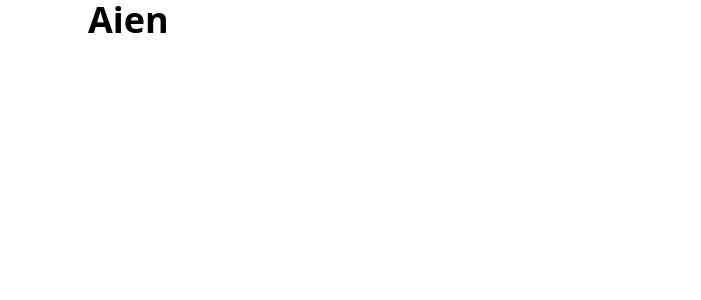
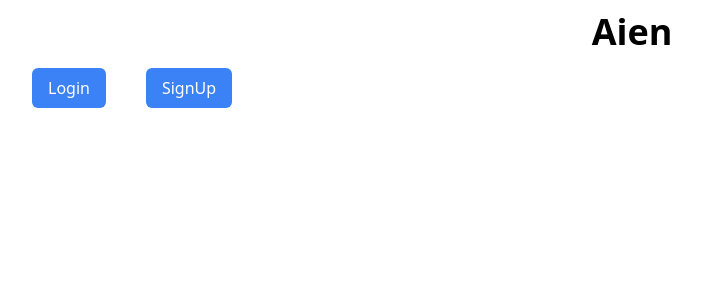
Before and after one commit to shubhamxdd/auth-nextjs, a Next.js app: page / in a window 1280 px wide. Shown: the top 300 px of the page, without its empty margins (8-709 px from the left). Built offline with nearby package versions, Linux system fonts and the light colour scheme.

Commit message:
Add login and signup links on homepage

```diff
--- a/app/page.tsx
+++ b/app/page.tsx
@@ -1,8 +1,26 @@
+import Link from "next/link";
 
 export default function Home() {
   return (
     <>
-      <h1 className="font-bold text-4xl mx-24">Aien</h1>
+      <div className="mt-3 mx-10">
+        <h1 className="font-bold text-4xl text-center mb-4">Aien</h1>
+        <div className="flex gap-5">
+          <Link
+            href={"/login"}
+            className="bg-blue-500 text-white rounded-md outline-none hover:bg-blue-600 py-2 px-4"
+          >
+            Login
+          </Link>
+          <br />
+          <Link
+            href={"/signup"}
+            className="bg-blue-500 text-white rounded-md outline-none hover:bg-blue-600 py-2 px-4"
+          >
+            SignUp
+          </Link>
+        </div>
+      </div>
     </>
   );
 }
```
